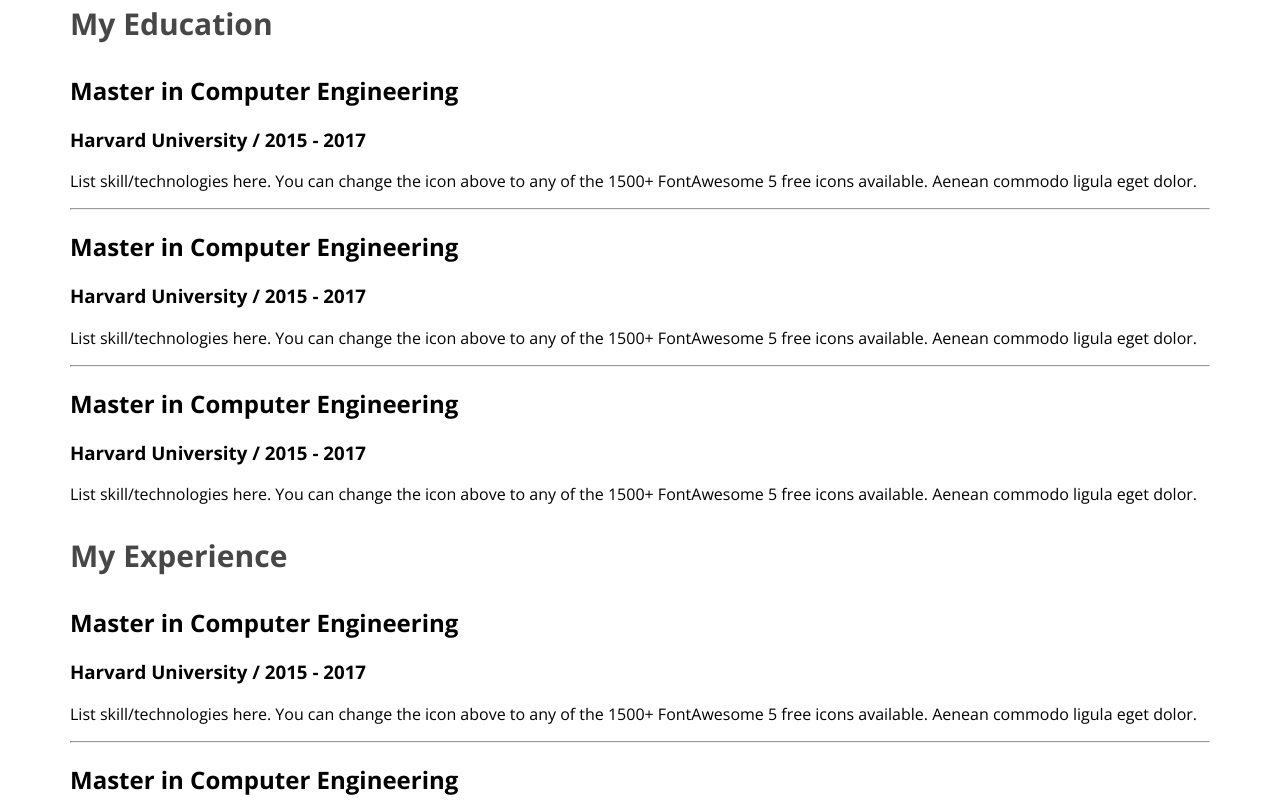
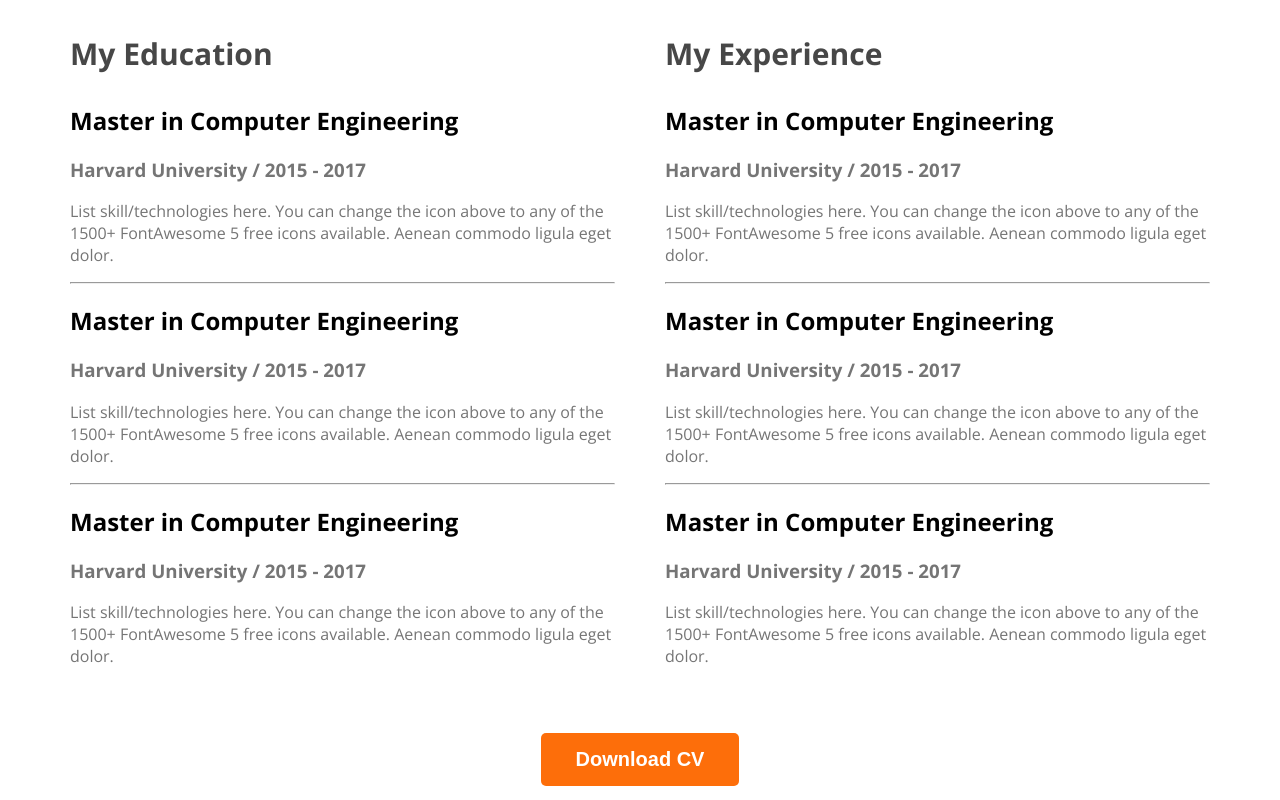
Before and after one commit to shantoKS7723/webdeveloper-portfolio, a plain HTML site: page index.html in a window 1280 px wide. Shown: the part 2460-3260 px from the top of the page. Drawn offline with nearby package versions, Linux system fonts and the light colour scheme.

Commit message:
finished resume section

```diff
--- a/index.html
+++ b/index.html
@@ -158,6 +158,9 @@
                     </div>
                 </div>
             </div>
+            <div class="download-cv">
+                <button class="btn-primary">Download CV</button>
+            </div>
         </section>
     </main>
     <footer>
--- a/styles/portfolio.css
+++ b/styles/portfolio.css
@@ -171,3 +171,14 @@ main section {
     font-weight: 700;
 
 }
+.resume-container{
+    display: flex;
+    gap: 50px;
+}
+.resume-item-desc, .resume-item-institute{
+    color: var(--Dark-03, #757575);
+}
+.download-cv{
+    text-align: center;
+    margin-top: 50px;
+}
```
